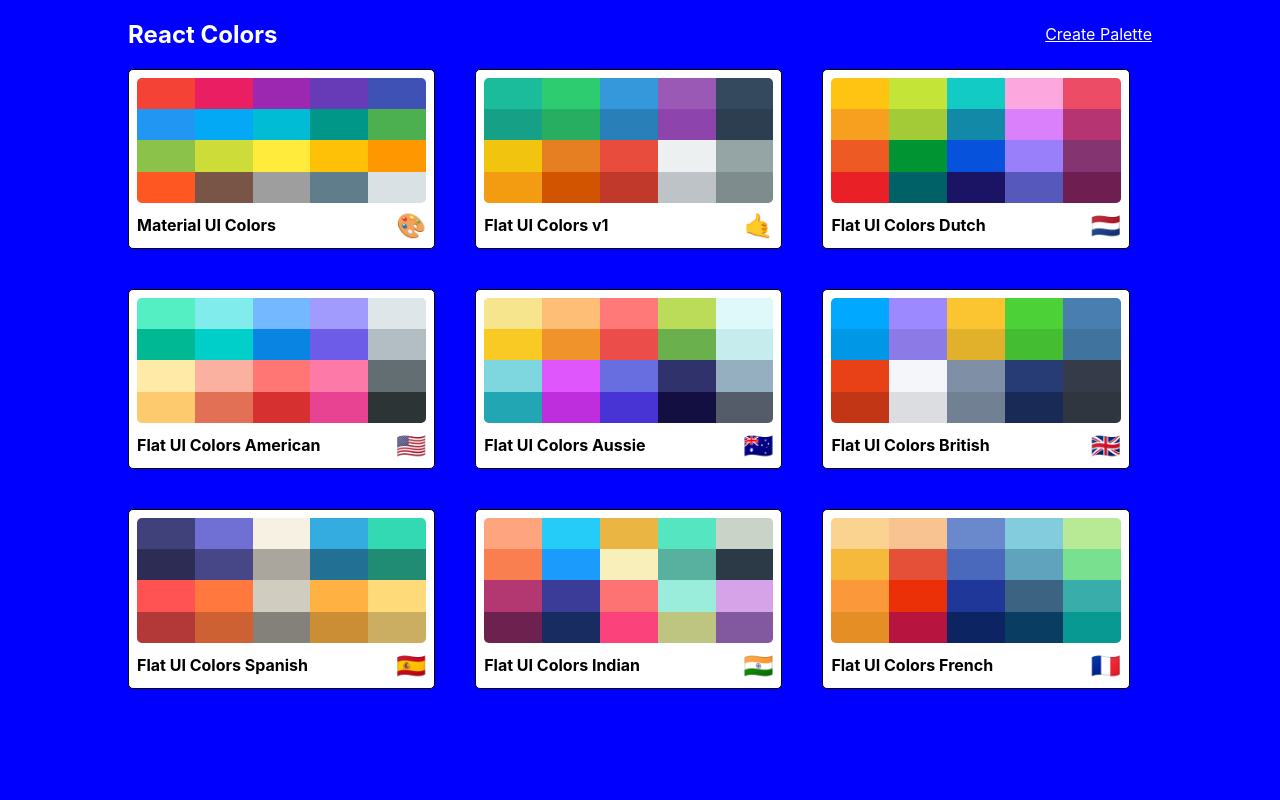
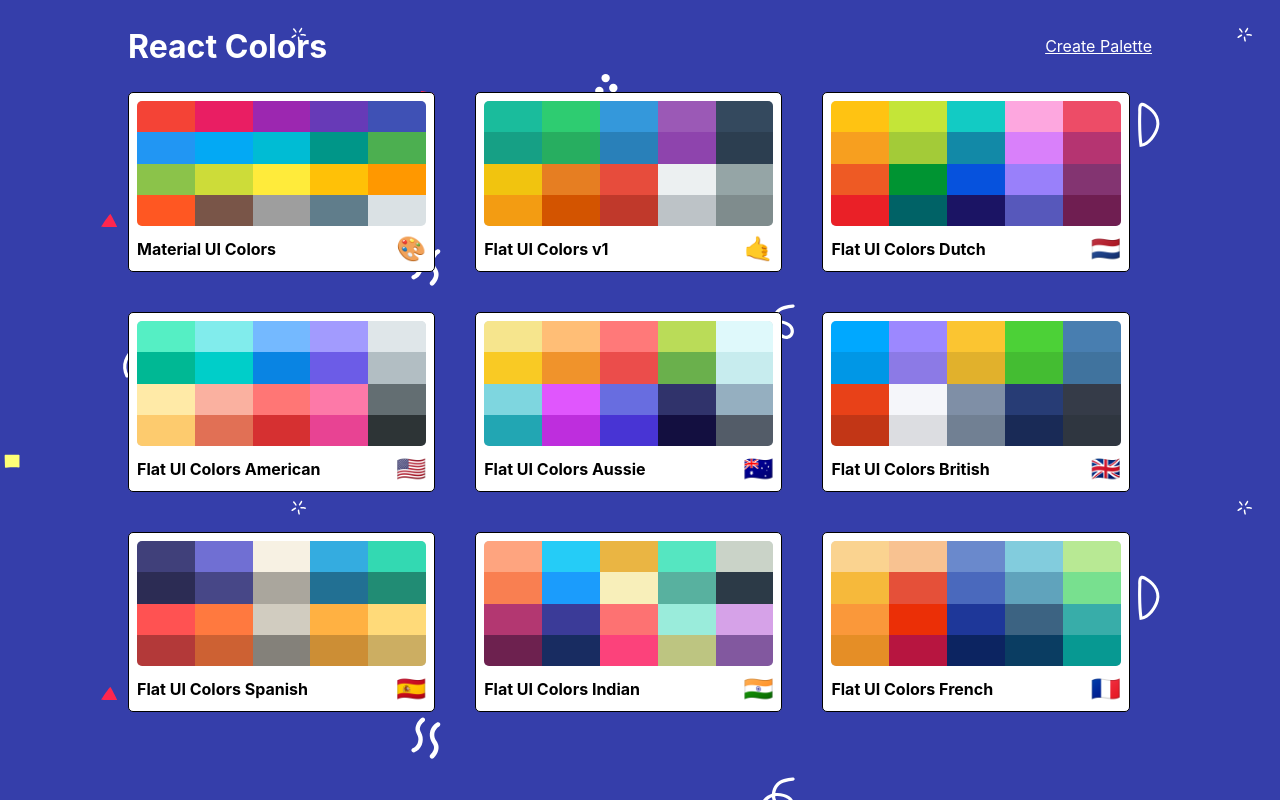
Before and after one commit to andrewgilliland/react-colors-app, a React (Create React App) app: page / in a window 1280 px wide. Built offline with nearby package versions, Linux system fonts and the light colour scheme.

Commit message:
Add bg svg to PaletteList

```diff
--- a/src/PaletteList.js
+++ b/src/PaletteList.js
@@ -16,7 +16,7 @@
       <div className={classes.root}>
         <div className={classes.container}>
           <nav className={classes.nav}>
-            <h1>React Colors</h1>
+            <h1 className={classes.heading}>React Colors</h1>
             <Link to='/palette/new'>Create Palette</Link>
           </nav>
           <div className={classes.palettes}>
--- a/src/styles/PaletteListStyles.js
+++ b/src/styles/PaletteListStyles.js
@@ -1,13 +1,22 @@
 import sizes from "./sizes";
+import bg from './bg.svg';
 
 export default {
     root: {
-      backgroundColor: "blue",
       height: "100vh",
       display: "flex",
       alignItems: "flex-start",
-      justifyContent: "center"
+      justifyContent: "center",
+      /* background by SVGBackgrounds.com */
+      backgroundColor: "#353EEA",
+      backgroundImage: `url(${bg})`,
+      overflow: "scroll"
     },
+
+    heading: {
+      fontSize: "2rem"
+    },
+
     container: {
       width: "50%",
       display: "flex",
@@ -45,7 +54,7 @@
 
       [sizes.down("xs")]: {
         gridTemplateColumns: "repeat(1, 100%)",
-        gridGap: "1rem"
+        gridGap: "1.4rem"
       }
     }
   };
```
Also changed, not shown: src/styles/bg.svg (added).
